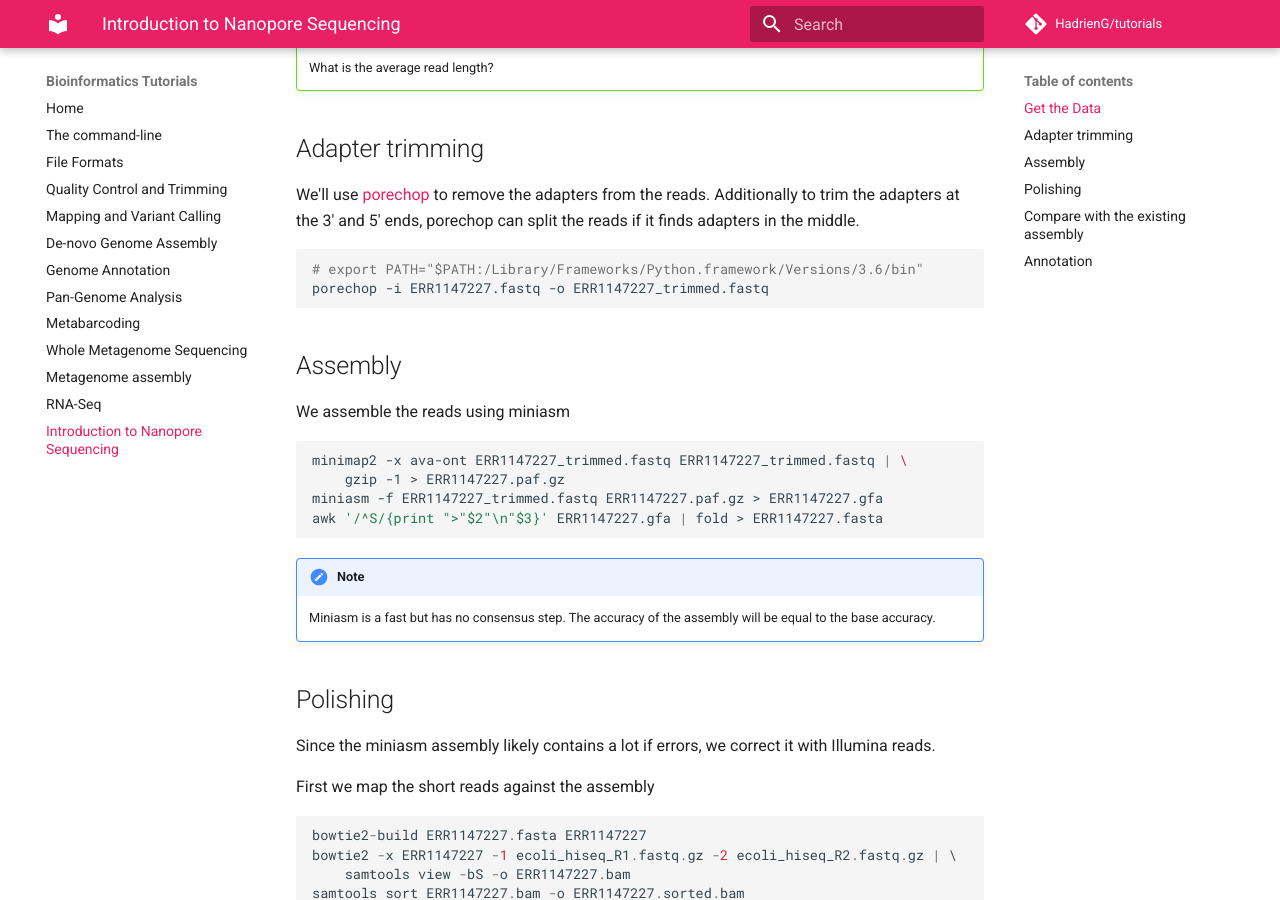
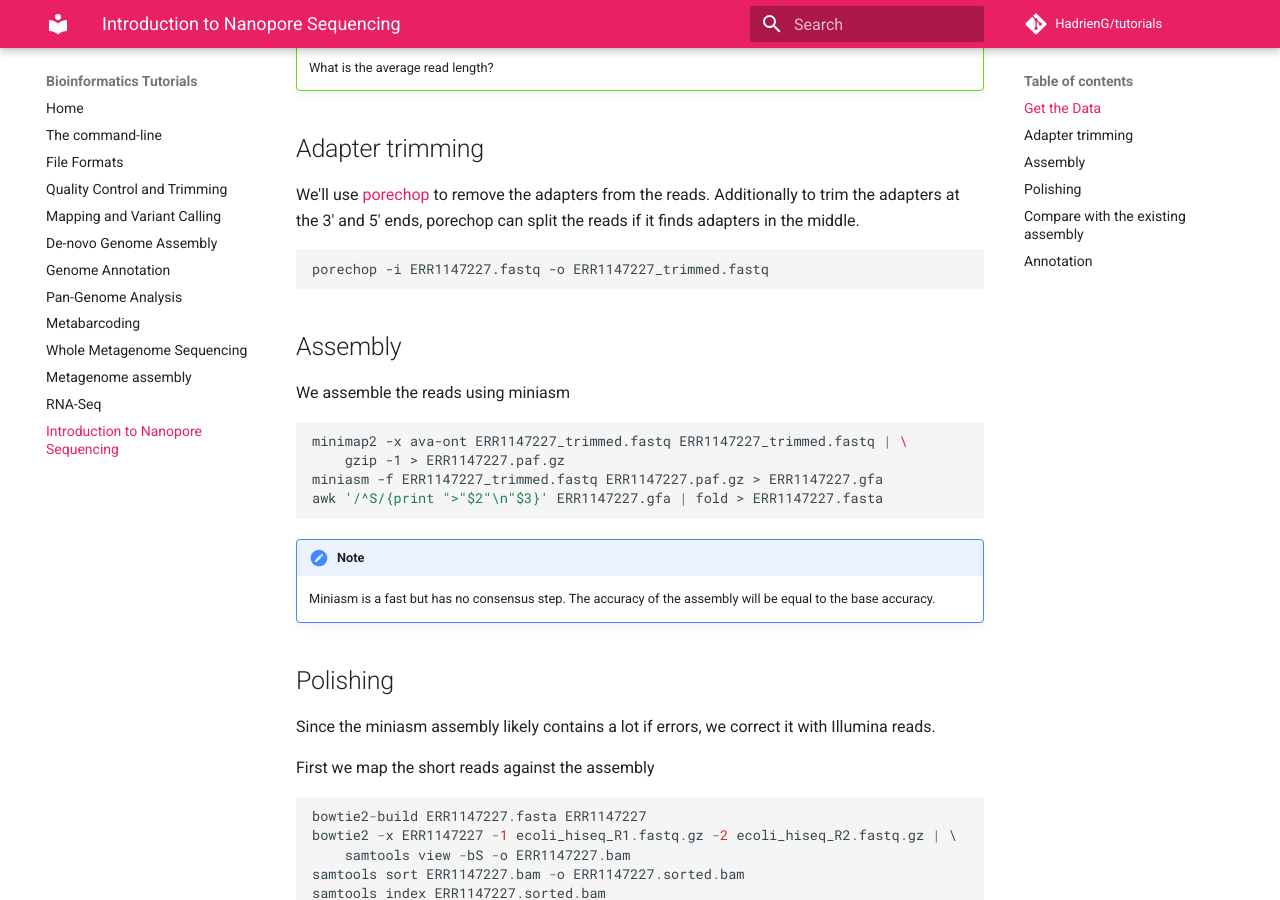
Before and after one commit to HadrienG/tutorials, an MkDocs documentation site: the page built from docs/nanopore.md, in a window 1280 px wide and 900 px high, scrolled down 905 px. Built offline with MkDocs 1.6.1 and Material for MkDocs 9.7.7, drawn with Linux system fonts in a browser that asks for light colours; comment, search, counter and statistics services are not loaded; old or Windows-style settings are respelled for this version of MkDocs.

Commit message:
removed export path line

````diff
--- a/docs/nanopore.md
+++ b/docs/nanopore.md
@@ -41,7 +41,6 @@ We'll use [porechop](https://github.com/rrwick/Porechop) to remove the adapters
 Additionally to trim the adapters at the 3' and 5' ends, porechop can split the reads if it finds adapters in the middle.
 
 ```bash
-# export PATH="$PATH:/Library/Frameworks/Python.framework/Versions/3.6/bin"
 porechop -i ERR1147227.fastq -o ERR1147227_trimmed.fastq
 ```
 
````
